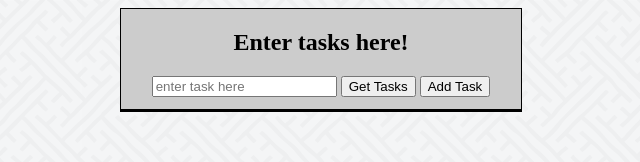
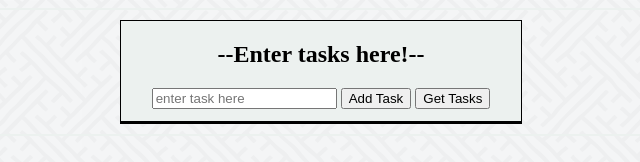
Before and after one commit to oliverlangmo/Weekend-4-Challenge, a website: page public/views/index.html in a window 1280 px wide. Shown: the whole page, without its empty margins (319-959 px from the left). Drawn offline with Linux system fonts and the light colour scheme.

Commit message:
fixed order of buttons

```diff
--- a/public/style.css
+++ b/public/style.css
@@ -1,12 +1,15 @@
 body{
   background-image: url('/img/maze.png');
 }
-
+#wrap{
+  border: 2px solid #ECF1EF;
+  padding: 10px;
+}
 #inputDiv{
   height: 100px;
   width: 400px;
   margin: auto;
-  background-color: #CCC;
+  background-color: #ECF1EF;
   border: 1px solid black;
   text-align: center;
 }
@@ -19,7 +22,6 @@ body{
 #taskDiv{
   width: 400px;
   margin: 0 auto;
-  background-color: white;
   border: 1px solid black;
 
 }
--- a/public/views/index.html
+++ b/public/views/index.html
@@ -8,14 +8,16 @@
     <link rel="stylesheet" href="../style.css" media="screen" title="no title" charset="utf-8">
   </head>
   <body>
+    <div id="wrap">
         <div id = 'inputDiv'>
-      <h2>Enter tasks here!</h2>
+          <h2>--Enter tasks here!--</h2>
            <input type="text" id="taskIn" placeholder="enter task here"name="name" value="">
+           <button type="submit" id="sendTask" name="button">Add Task</button>
            <button type="button" id="getTasks" name="button">Get Tasks</button>
-       <button type="submit" id="sendTask" name="button">Add Task</button>
         </div>
         <div id = 'errorDiv'></div>
         <div id ='taskDiv'></div>
         <div id = 'completedDiv'></div>
+    </div>
   </body>
 </html>
```
Lines whose indentation alone changed are shown as unchanged.
